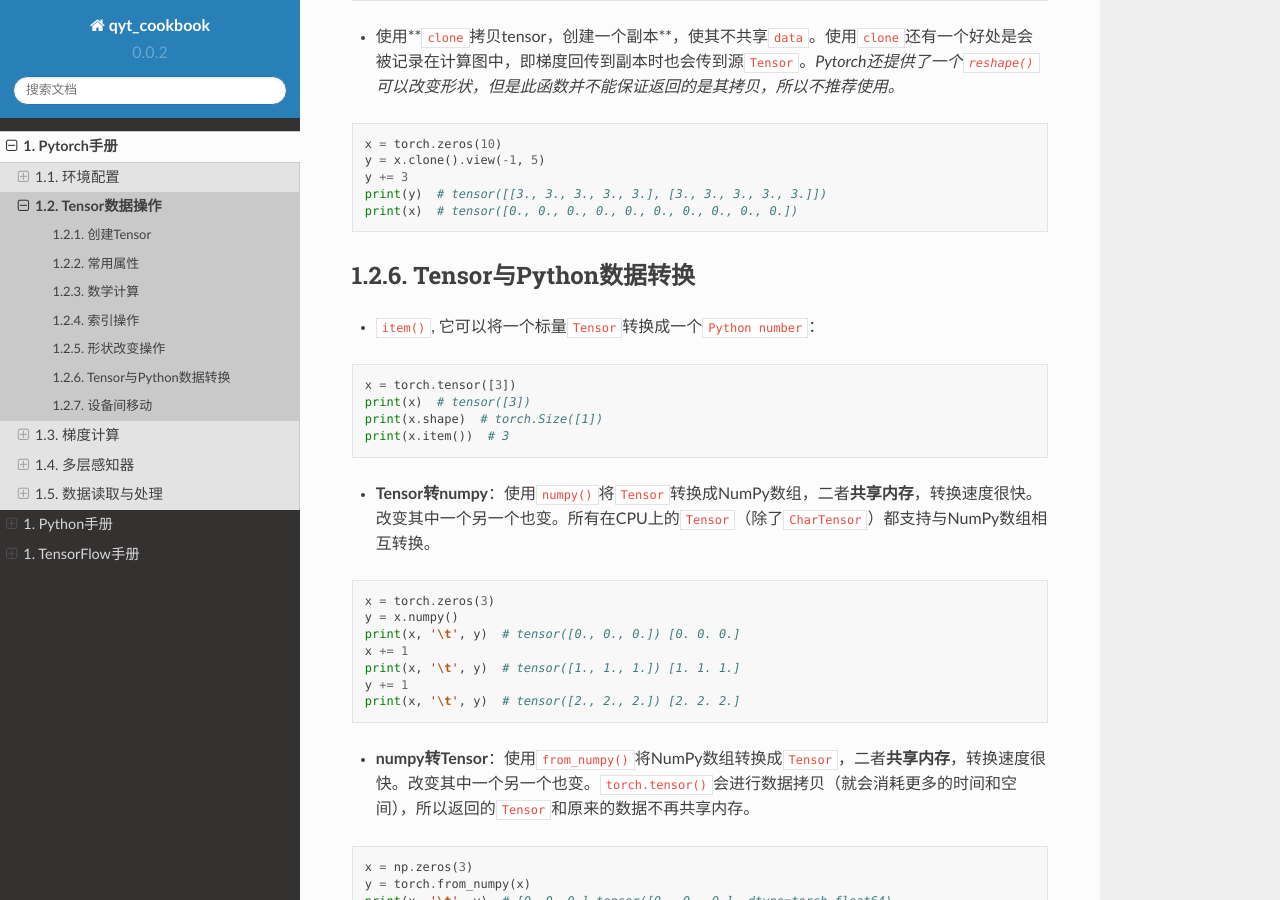
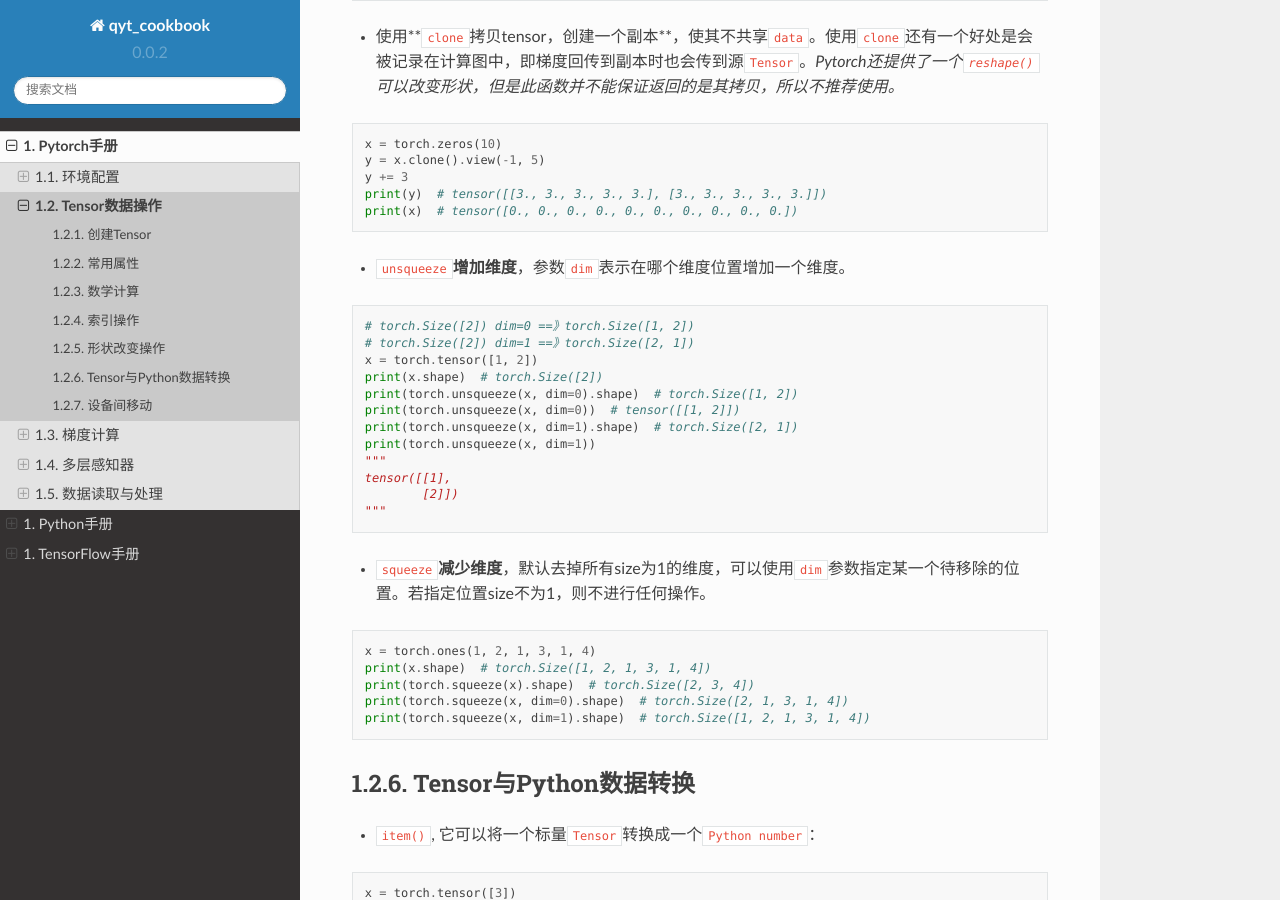
Before and after one commit to q759729997/qyt_cookbook, a Sphinx documentation site: the page built from qyt_cookbook/source/pytorch/tensor.md, in a window 1280 px wide and 900 px high, scrolled down 2965 px. Built offline with Sphinx 7.4.7 and the Read the Docs theme 2.0.0, drawn with Linux system fonts in a browser that asks for light colours.

Commit message:
tensor维度增加与减少

```diff
--- a/qyt_cookbook/source/pytorch/tensor.md
+++ b/qyt_cookbook/source/pytorch/tensor.md
@@ -160,6 +160,33 @@
 print(x)  # tensor([0., 0., 0., 0., 0., 0., 0., 0., 0., 0.])
 ~~~
 
+- `unsqueeze`**增加维度**，参数`dim`表示在哪个维度位置增加一个维度。
+
+~~~python
+# torch.Size([2]) dim=0 ==》torch.Size([1, 2])
+# torch.Size([2]) dim=1 ==》torch.Size([2, 1])
+x = torch.tensor([1, 2])
+print(x.shape)  # torch.Size([2])
+print(torch.unsqueeze(x, dim=0).shape)  # torch.Size([1, 2])
+print(torch.unsqueeze(x, dim=0))  # tensor([[1, 2]])
+print(torch.unsqueeze(x, dim=1).shape)  # torch.Size([2, 1])
+print(torch.unsqueeze(x, dim=1))
+"""
+tensor([[1],
+        [2]])
+"""
+~~~
+
+- `squeeze`**减少维度**，默认去掉所有size为1的维度，可以使用`dim`参数指定某一个待移除的位置。若指定位置size不为1，则不进行任何操作。
+
+~~~python
+x = torch.ones(1, 2, 1, 3, 1, 4)
+print(x.shape)  # torch.Size([1, 2, 1, 3, 1, 4])
+print(torch.squeeze(x).shape)  # torch.Size([2, 3, 4])
+print(torch.squeeze(x, dim=0).shape)  # torch.Size([2, 1, 3, 1, 4])
+print(torch.squeeze(x, dim=1).shape)  # torch.Size([1, 2, 1, 3, 1, 4])
+~~~
+
 ## Tensor与Python数据转换
 
 - `item()`, 它可以将一个标量`Tensor`转换成一个`Python number`：
```
Also changed, not shown: qyt_cookbook/source/pytorch/mlp.md (+2 -0 lines), qyt_cookbook/source/pytorch/tensor.rst (+43 -12 lines), 1 other file.
